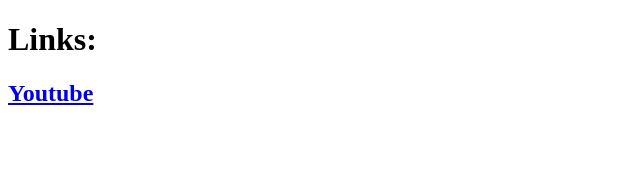
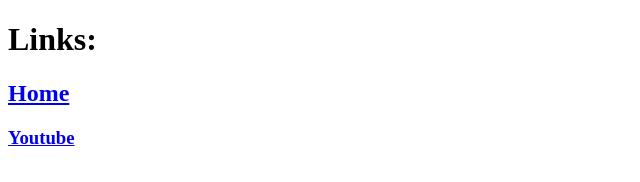
Before and after one commit to moose1301yt/Links.github.io, a plain HTML site: page index.html in a window 1280 px wide. Shown: the whole page, without its empty margins (0-640 px from the left). Drawn offline with Linux system fonts and the light colour scheme.

Commit message:
Update index.html

```diff
--- a/index.html
+++ b/index.html
@@ -6,7 +6,8 @@
 </head>
 <body>
 <h1>Links:</h1>
-  <h2><a href="https://www.youtube.com/channel/UCIFbhawJ3mTKe0g7tCvDbsA">Youtube</a></h2>
+<h2><a href="/">Home</a></h2>
+<h3><a href="https://www.youtube.com/channel/UCIFbhawJ3mTKe0g7tCvDbsA">Youtube</a></h3>
 
 <p> </p>
 </body>
```
